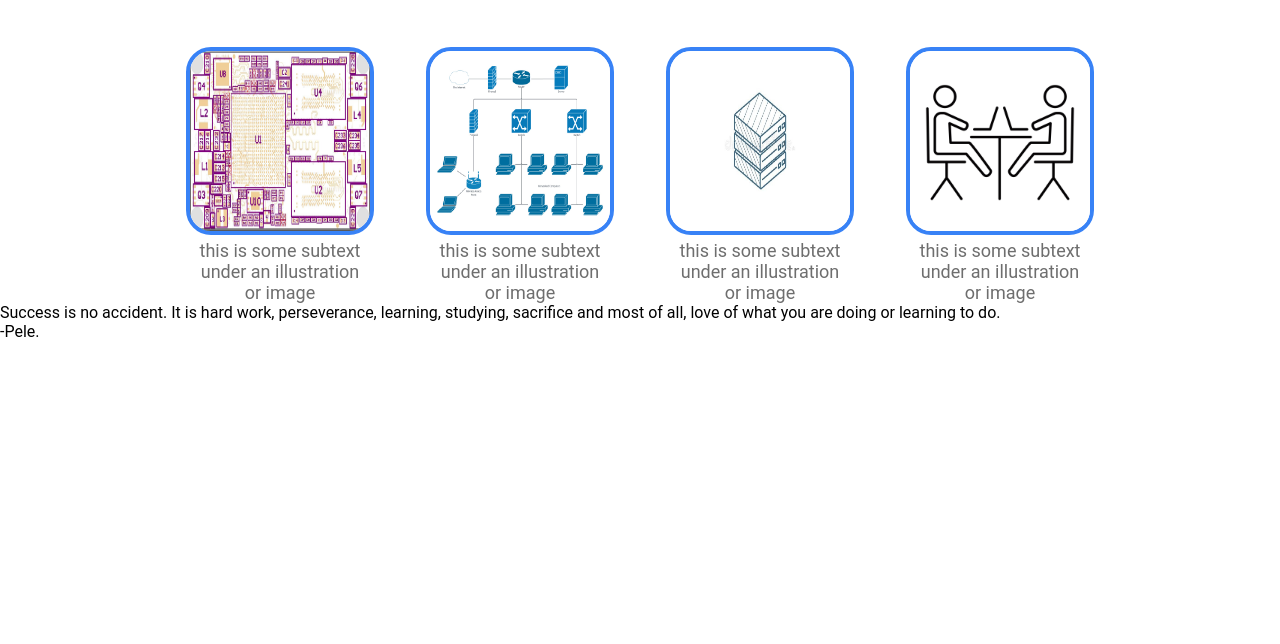
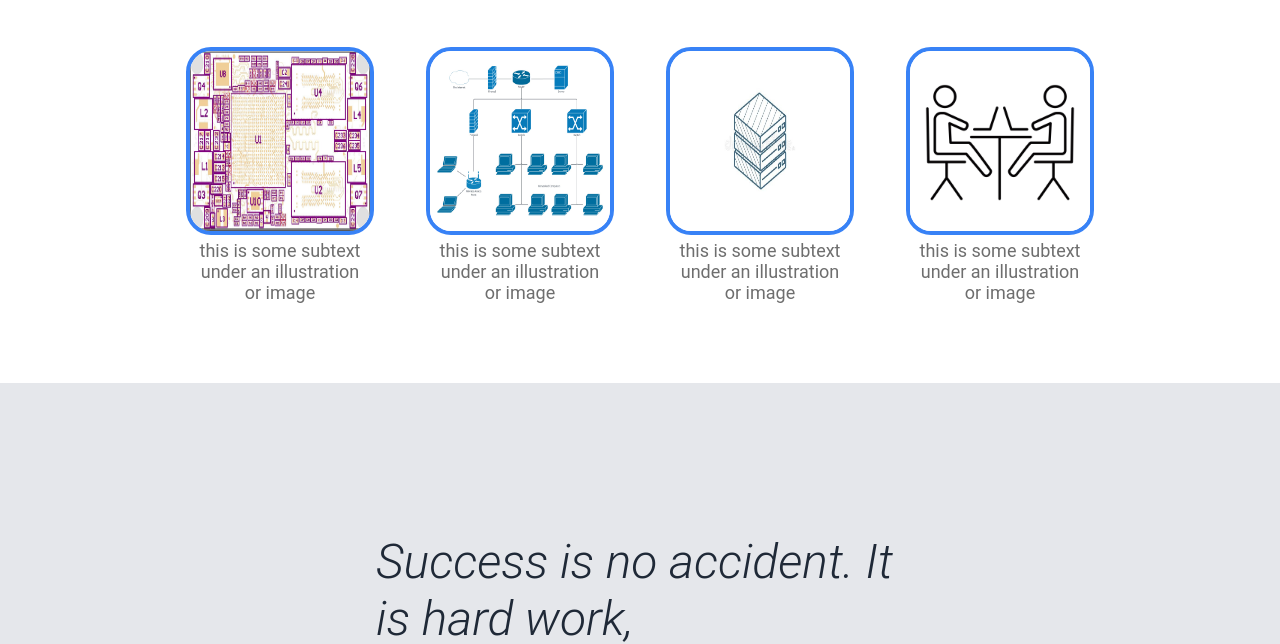
Before and after one commit to hlokman/landing-page-project, a plain HTML site: page index.html in a window 1280 px wide. Shown: the part 647-1291 px from the top of the page. Before the commit the page ends 988 px from the top, so only its background shows below. Drawn offline with Linux system fonts and the light colour scheme.

Commit message:
Use the correct fonts and center the quote
Paddings have been defined in order to look like the full design of the
project's example.

```diff
--- a/index.html
+++ b/index.html
@@ -53,8 +53,8 @@
         <!-- Information (end) -->
         <!-- Quote (start) -->
         <div class="quote">
-            <div class="quote-text">Success is no accident. It is hard work, perseverance, learning, studying, sacrifice and most of all, love of what you are doing or learning to do.</div>
-            <div class="quote-ref">-Pele.</div>
+            <div class="quote-text"><em>Success is no accident. It is hard work, perseverance, learning, studying, sacrifice and most of all, love of what you are doing or learning to do.</em></div>
+            <div class="quote-ref">-Pele</div>
         </div>
         <!-- Quote (end) -->
         <div class="sign-up"></div>
--- a/style.css
+++ b/style.css
@@ -91,6 +91,10 @@ a {
 }
         /* Top (end) */
         /* Information (start) */
+.information {
+    padding-bottom: 80px;
+}
+
 .info-text {
     display: flex;
     justify-content: center;
@@ -134,3 +138,27 @@ a {
 }
         /* Information (end) */
         /* Quote (start) */
+.quote {
+    background-color: #E5E7EB;
+    padding: 150px 200px 100px;
+    display: flex;
+    flex-direction: column;
+    align-items: center;
+
+}
+
+.quote-text {
+    font-size: 48px;
+    font-weight: 300;
+    color: #1F2937;
+    width: 60%;
+}
+
+.quote-ref {
+    font-weight: bold;
+    font-size: 28px;
+    color: #1F2937;
+    display: flex;
+    justify-content: flex-end;
+    width: 60%;
+}
```
